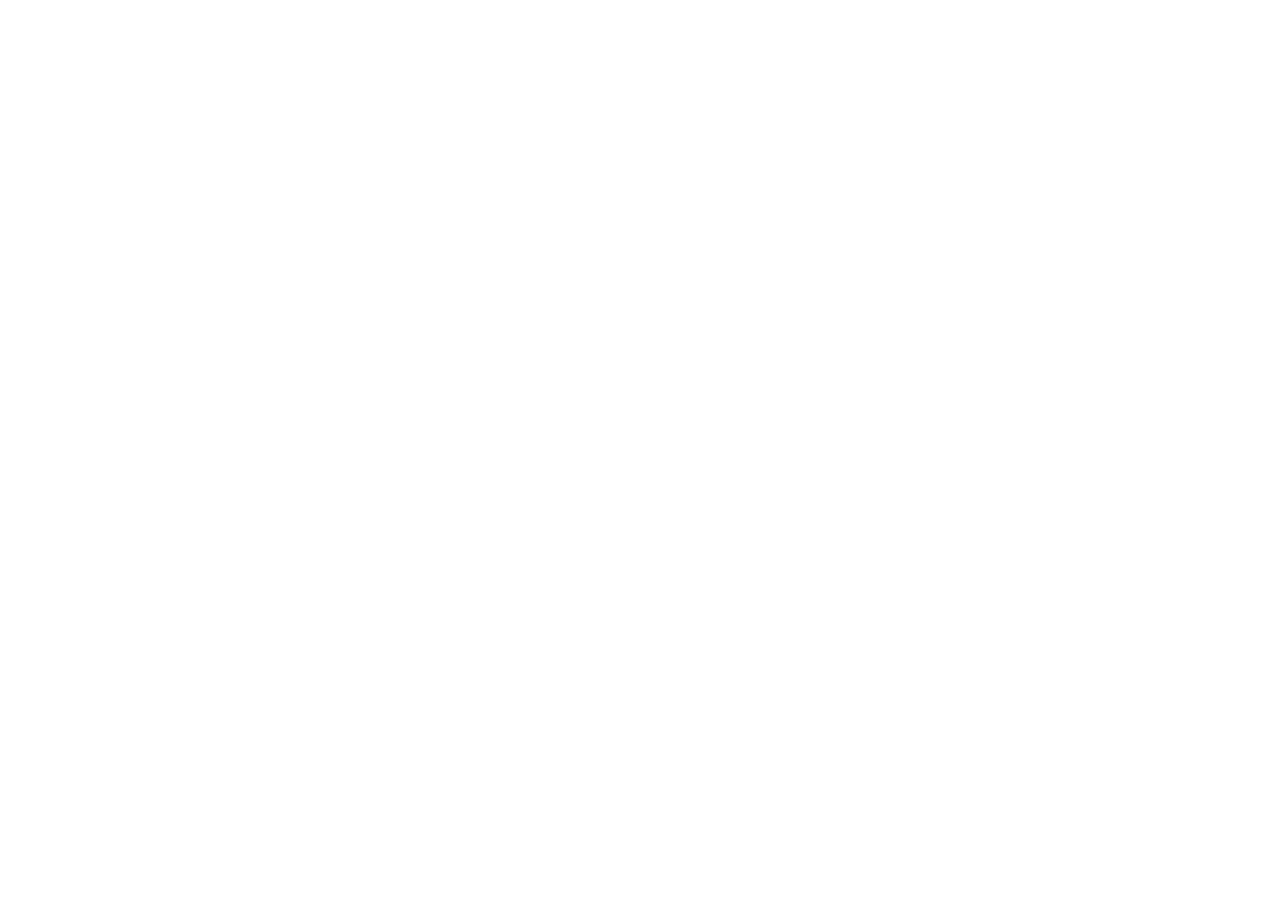
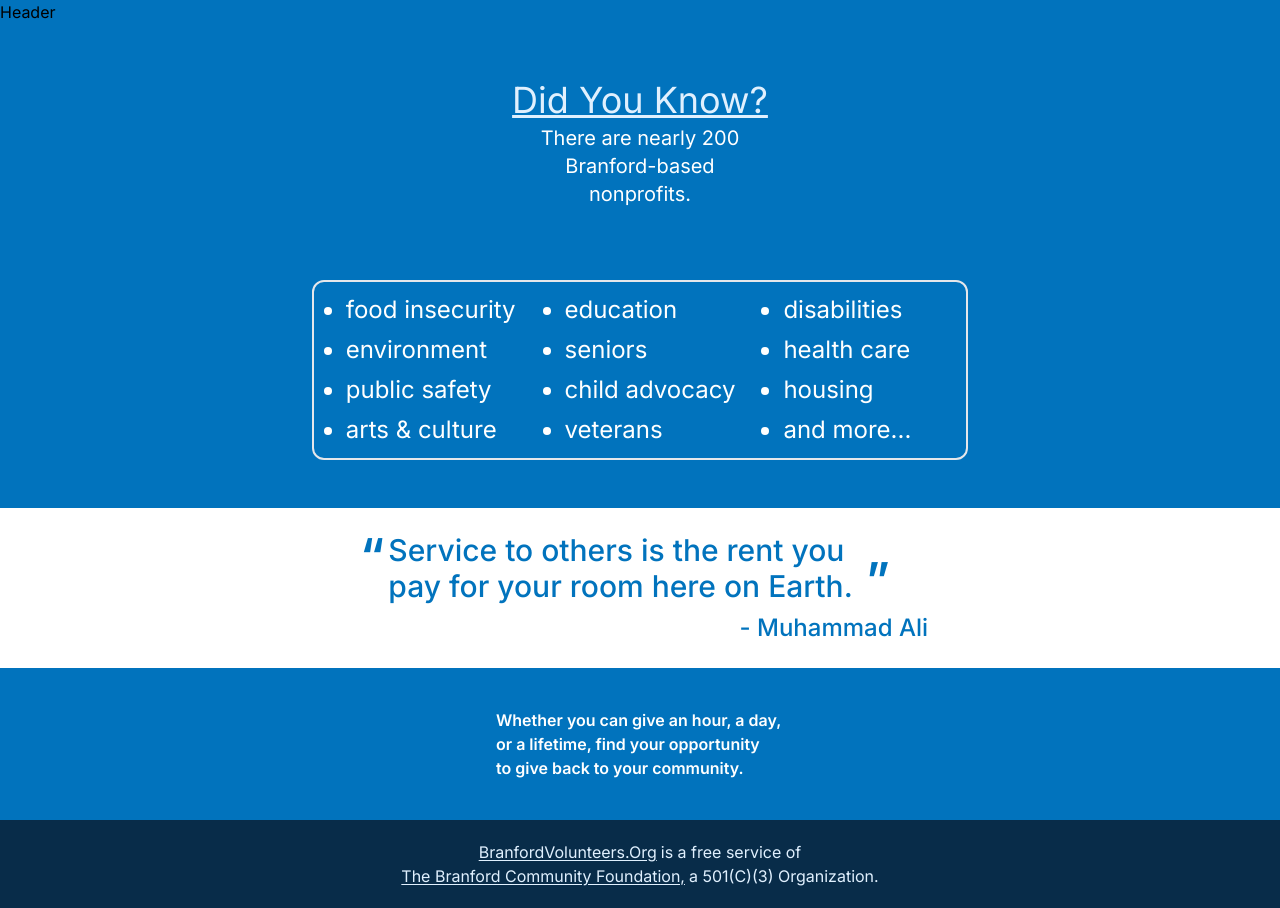
Before and after one commit to marlatte/branford-volunteers, a Next.js app: page / in a window 1280 px wide. Before the commit the page ends 800 px from the top, so only its background shows below. Built offline with nearby package versions, Linux system fonts and the light colour scheme.

Commit message:
Create header and footer files

```diff
--- a/app/layout.jsx
+++ b/app/layout.jsx
@@ -1,5 +1,7 @@
 import { Inter } from 'next/font/google';
 import './globals.css';
+import Header from './ui/header/header';
+import Footer from './ui/footer';
 
 const inter = Inter({ subsets: ['latin'] });
 
@@ -10,8 +12,14 @@ export const metadata = {
 
 export default function RootLayout({ children }) {
   return (
-    <html lang="en">
-      <body className={inter.className}>{children}</body>
+    <html lang="en" className="scroll-smooth">
+      <body
+        className={`${inter.className} flex min-h-svh flex-col bg-branford-600`}
+      >
+        <Header />
+        {children}
+        <Footer />
+      </body>
     </html>
   );
 }
--- a/app/page.jsx
+++ b/app/page.jsx
@@ -1,3 +1,69 @@
-export default function Home() {
-  return <main />;
+// import Hero from './ui/home/hero';
+// import Images from './ui/home/images';
+// import SearchBtn from './ui/search-button';
+
+export default async function Page() {
+  const categories = [
+    'food insecurity',
+    'education',
+    'disabilities',
+    'environment',
+    'seniors',
+    'health care',
+    'public safety',
+    'child advocacy',
+    'housing',
+    'arts & culture',
+    'veterans',
+  ];
+
+  return (
+    <main className="flex flex-1 flex-col text-white">
+      {/* <Hero /> */}
+      <section className="flex flex-col items-center">
+        <div id="did-you-know" className="pb-6 pt-14">
+          <h2 className="mb-1 text-3xl text-branford-100 underline md:text-4xl">
+            Did You Know?
+          </h2>
+          <p className="flex flex-col text-center text-lg md:text-xl">
+            <span>There are nearly 200</span>
+            <span>Branford-based</span>
+            <span>nonprofits.</span>
+          </p>
+        </div>
+      </section>
+      {/* <Images /> */}
+      <section className="flex flex-col items-center px-5 py-12">
+        <div className="flex-1 rounded-xl border-2 p-3">
+          <ul className="h-50 grid list-disc grid-cols-2 gap-x-7 gap-y-2 pl-5 text-lg sm:grid-cols-3 sm:gap-x-12 sm:text-xl md:text-2xl">
+            {categories.map((item) => (
+              <li key={item}>{item}</li>
+            ))}
+            <li>and more...</li>
+          </ul>
+        </div>
+      </section>
+      <section className="bg-white p-6 text-branford-600">
+        <div className="mx-auto max-w-sm sm:max-w-xl">
+          <div className="flex gap-1 pl-2 text-5xl font-semibold">
+            <p>&ldquo;</p>
+            <p className="w-52 text-3xl font-medium sm:w-5/6">
+              Service to others is the rent you pay for your room here on Earth.
+            </p>
+            <p className="self-end">&rdquo;</p>
+          </div>
+          <p className="mt-2 text-right text-2xl font-medium">- Muhammad Ali</p>
+        </div>
+      </section>
+      <section className="flex justify-center  p-10">
+        <div className="flex flex-col justify-evenly gap-8 font-semibold sm:flex-row">
+          <p className="w-72">
+            Whether you can give an hour, a&nbsp;day, or a lifetime, find your
+            opportunity to&nbsp;give back to your community.
+          </p>
+          {/* <SearchBtn /> */}
+        </div>
+      </section>
+    </main>
+  );
 }
--- /dev/null
+++ b/app/ui/footer.jsx
@@ -0,0 +1,24 @@
+import Link from 'next/link';
+
+export default function Footer() {
+  return (
+    <footer className="bg-branford-950 p-5 text-center text-branford-100">
+      <p className="flex flex-wrap justify-center gap-x-1">
+        <Link className="underline underline-offset-2" href="/">
+          BranfordVolunteers.Org
+        </Link>{' '}
+        <span>is a free service of</span>
+      </p>
+      <p className="flex flex-wrap justify-center gap-x-1">
+        <Link
+          target="_blank"
+          className="underline underline-offset-2"
+          href="https://www.branfordcommunityfoundation.org/"
+        >
+          The Branford Community Foundation,
+        </Link>
+        <span> a 501(C)(3) Organization.</span>
+      </p>
+    </footer>
+  );
+}
--- /dev/null
+++ b/app/ui/header/header.jsx
@@ -0,0 +1,3 @@
+export default function Header() {
+  return <header>Header</header>;
+}
```
Also changed, not shown: app/ui/header/desktop-nav.jsx (added), app/ui/header/mobile-nav.jsx (added).
